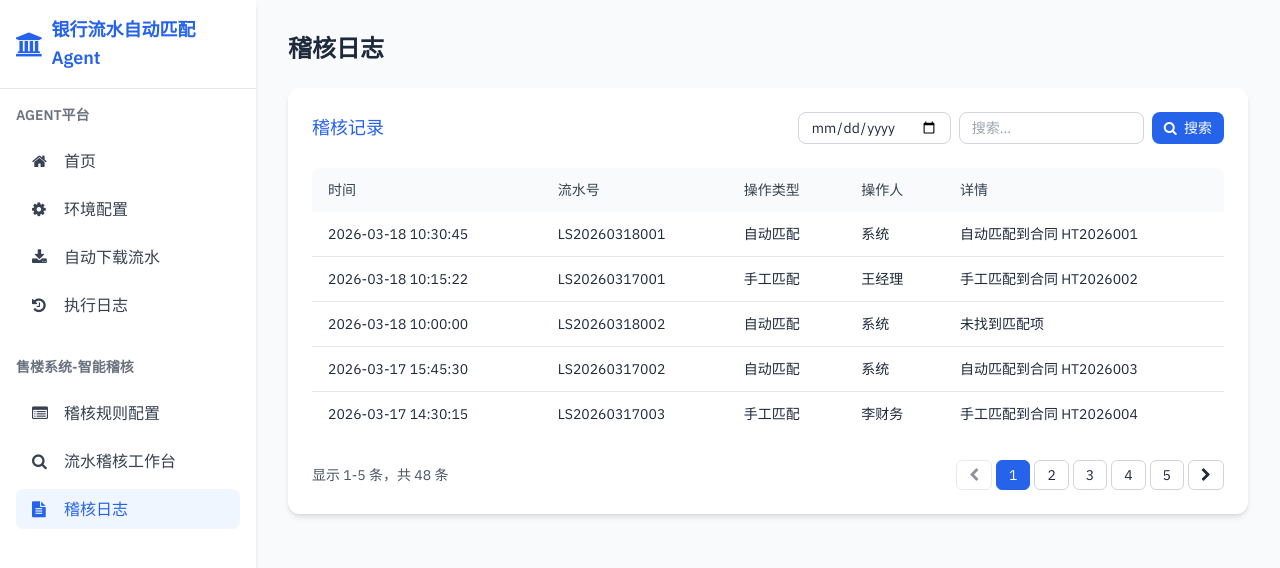
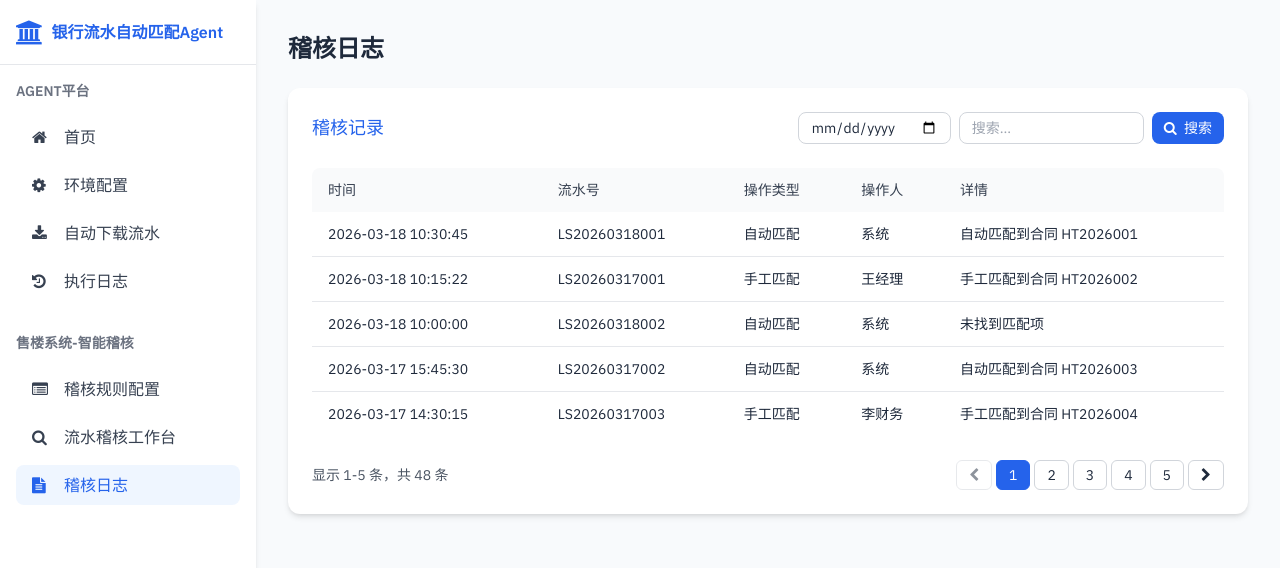
Before and after one commit to xiongmz924-ops/xiongmz, a plain HTML site: page audit-logs.html in a window 1280 px wide. Shown: the top 568 px of the page. Drawn offline with nearby package versions, Linux system fonts and the light colour scheme.

Commit message:
Reduce h1 font size and prevent wrapping

```diff
--- a/audit-logs.html
+++ b/audit-logs.html
@@ -47,7 +47,7 @@
         <div class="p-4 border-b border-gray-200">
             <div class="flex items-center space-x-2">
                 <i class="fa fa-bank text-primary text-2xl"></i>
-                <h1 class="text-lg font-semibold text-primary">银行流水自动匹配Agent</h1>
+                <h1 class="text-base font-semibold text-primary whitespace-nowrap">银行流水自动匹配Agent</h1>
             </div>
         </div>
         <div class="p-4">
```
Also changed, not shown: audit.html (+1 -1 lines), download.html (+1 -1 lines), environment.html (+1 -1 lines), index.html (+1 -1 lines), logs.html (+1 -1 lines), rules.html (+1 -1 lines).
